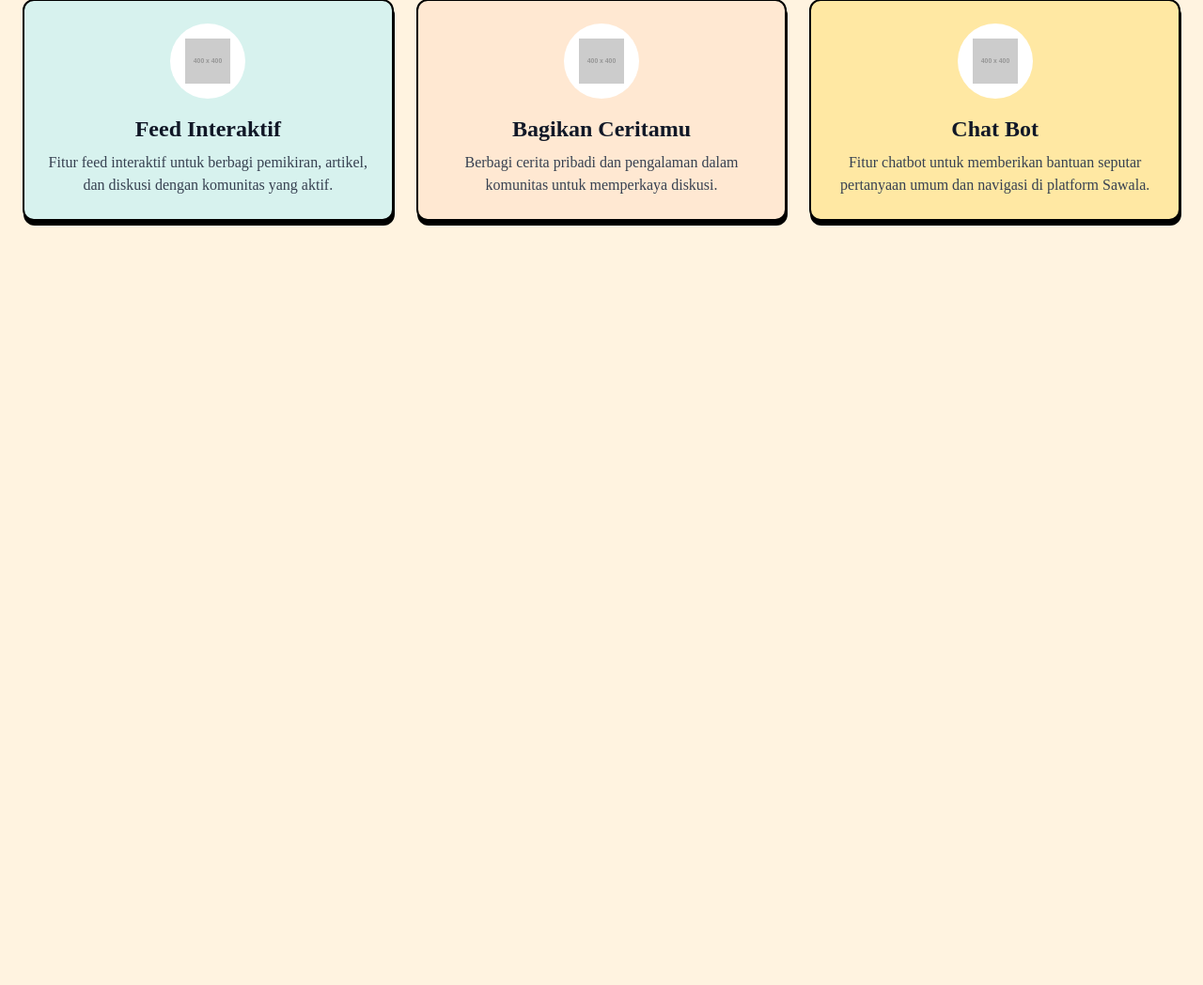
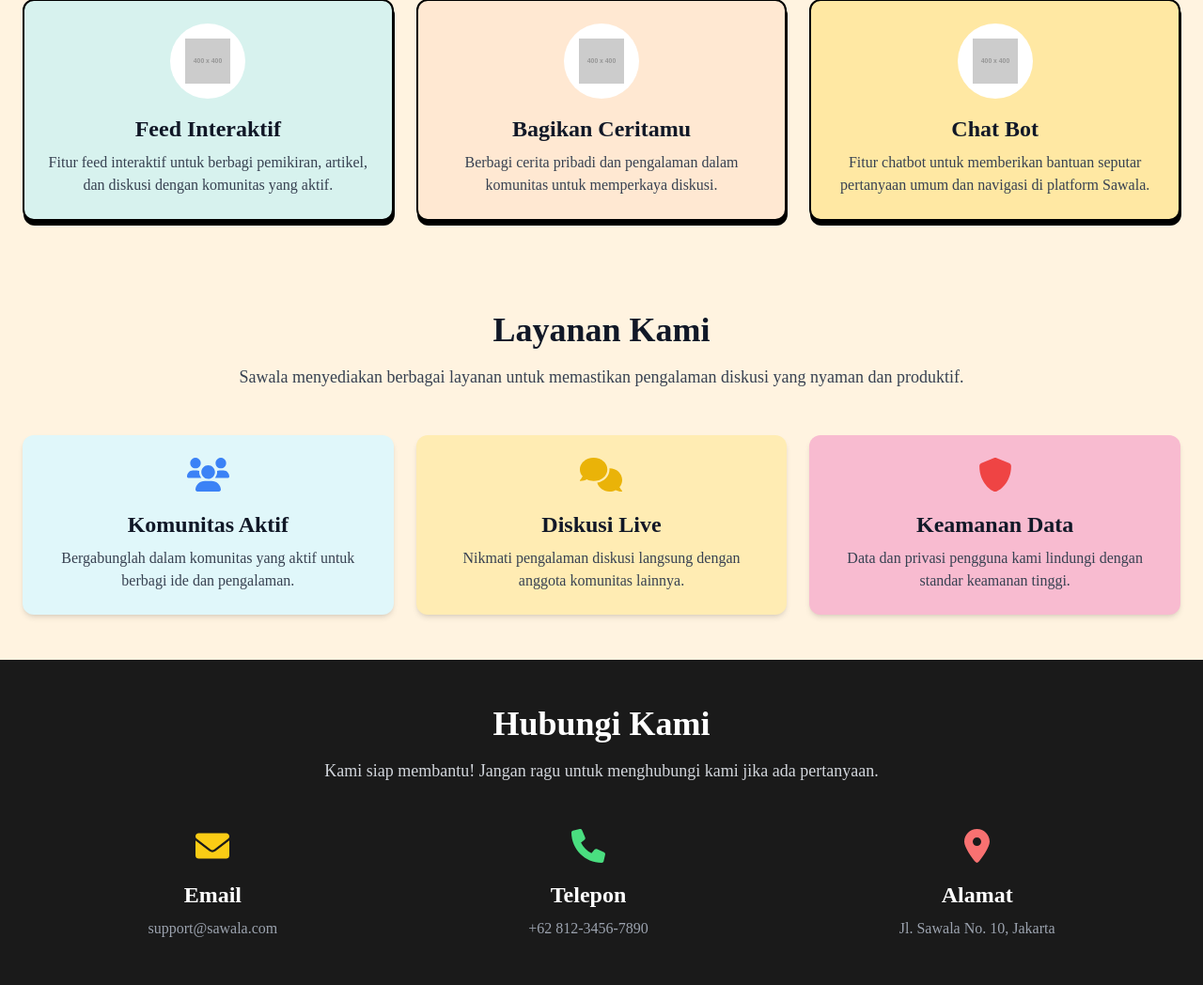
Before and after one commit to Sawala-Apps/Frontend, a PHP site: page / in a window 1280 px wide. Shown: the part 781-1829 px from the top of the page at 94% size. Before the commit the page ends 1021 px from the top, so only its background shows below. Run offline with PHP 8.4, Linux system fonts and the light colour scheme; grey boxes labelled with a size stand in for pictures from a placeholder-image service; some libraries are stand-ins or nearby versions.

Commit message:
feat/section services and contact

```diff
--- a/index.php
+++ b/index.php
@@ -91,5 +91,54 @@
       </div>
     </div>
   </section>
+  <!-- Services Section -->
+<section id="services" class="py-12 px-6 bg-[#FFF3E0]">
+  <div class="text-center mb-12">
+    <h2 class="text-4xl font-bold text-gray-900 mb-4">Layanan Kami</h2>
+    <p class="text-lg text-gray-700">Sawala menyediakan berbagai layanan untuk memastikan pengalaman diskusi yang nyaman dan produktif.</p>
+  </div>
+  <div class="grid grid-cols-1 md:grid-cols-3 gap-6">
+    <div class="bg-[#E0F7FA] shadow-md rounded-xl p-6 text-center">
+      <i class="fas fa-users text-4xl text-blue-500 mb-4"></i>
+      <h3 class="text-2xl font-semibold text-gray-900 mb-2">Komunitas Aktif</h3>
+      <p class="text-gray-700">Bergabunglah dalam komunitas yang aktif untuk berbagi ide dan pengalaman.</p>
+    </div>
+    <div class="bg-[#FFECB3] shadow-md rounded-xl p-6 text-center">
+      <i class="fas fa-comments text-4xl text-yellow-500 mb-4"></i>
+      <h3 class="text-2xl font-semibold text-gray-900 mb-2">Diskusi Live</h3>
+      <p class="text-gray-700">Nikmati pengalaman diskusi langsung dengan anggota komunitas lainnya.</p>
+    </div>
+    <div class="bg-[#F8BBD0] shadow-md rounded-xl p-6 text-center">
+      <i class="fas fa-shield-alt text-4xl text-red-500 mb-4"></i>
+      <h3 class="text-2xl font-semibold text-gray-900 mb-2">Keamanan Data</h3>
+      <p class="text-gray-700">Data dan privasi pengguna kami lindungi dengan standar keamanan tinggi.</p>
+    </div>
+  </div>
+</section>
+
+<!-- Contact Section -->
+<section id="contact" class="py-12 px-6 bg-[#1A1A1A] text-white">
+  <div class="text-center mb-12">
+    <h2 class="text-4xl font-bold mb-4">Hubungi Kami</h2>
+    <p class="text-lg text-gray-300">Kami siap membantu! Jangan ragu untuk menghubungi kami jika ada pertanyaan.</p>
+  </div>
+  <div class="flex flex-col md:flex-row justify-around items-center">
+    <div class="text-center mb-6 md:mb-0">
+      <i class="fas fa-envelope text-4xl text-yellow-400 mb-4"></i>
+      <h3 class="text-2xl font-semibold mb-2">Email</h3>
+      <p class="text-gray-400">support@sawala.com</p>
+    </div>
+    <div class="text-center mb-6 md:mb-0">
+      <i class="fas fa-phone text-4xl text-green-400 mb-4"></i>
+      <h3 class="text-2xl font-semibold mb-2">Telepon</h3>
+      <p class="text-gray-400">+62 812-3456-7890</p>
+    </div>
+    <div class="text-center">
+      <i class="fas fa-map-marker-alt text-4xl text-red-400 mb-4"></i>
+      <h3 class="text-2xl font-semibold mb-2">Alamat</h3>
+      <p class="text-gray-400">Jl. Sawala No. 10, Jakarta</p>
+    </div>
+  </div>
+</section>
 </body>
 </html>
```
